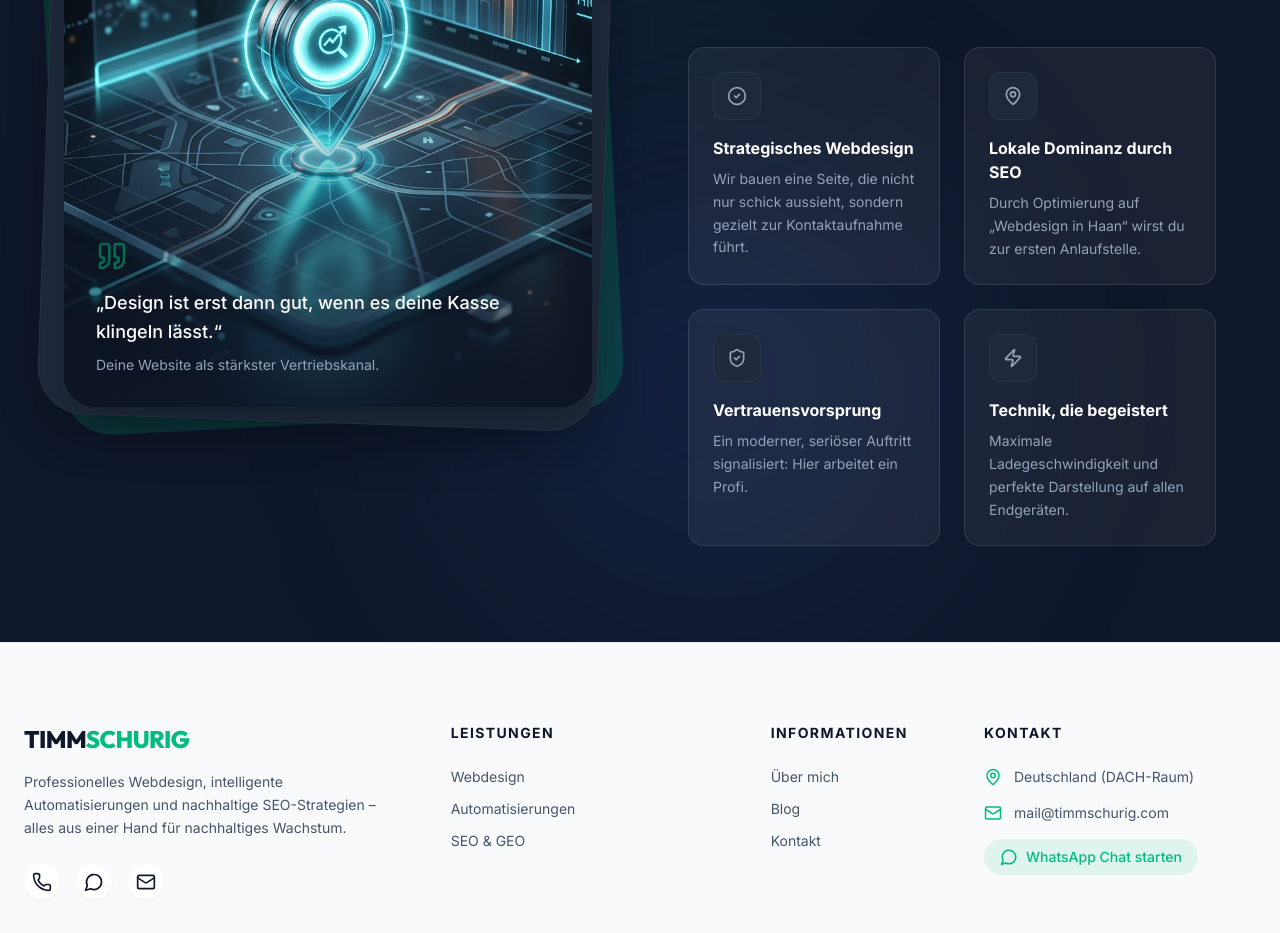
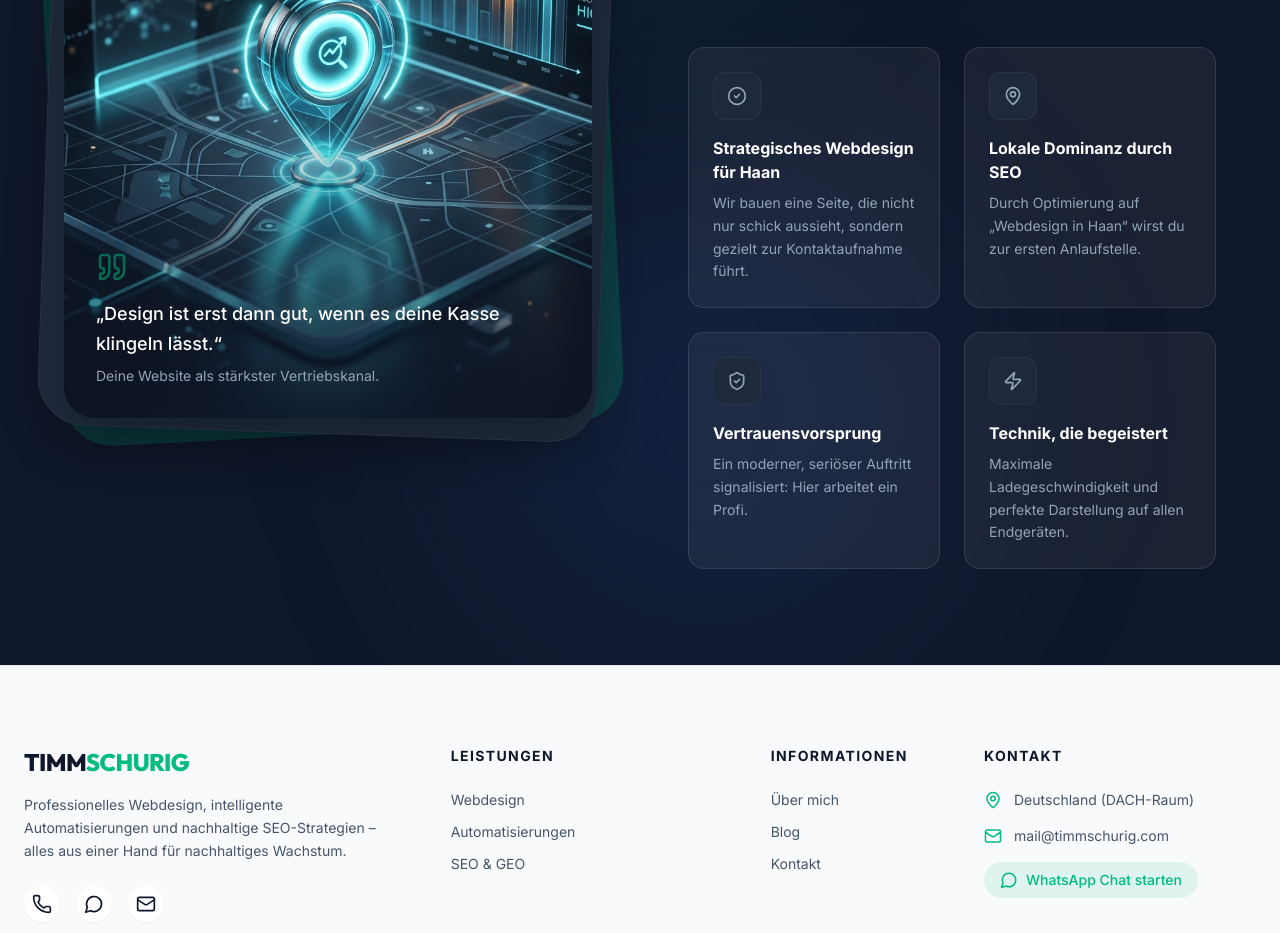
Before and after one commit to timmsug-source/website-linkedin, a Next.js app: page /webdesign/haan in a window 1280 px wide. Shown: the part 2240-3173 px from the top of the page. Built offline with nearby package versions, Linux system fonts and the light colour scheme.

Commit message:
Update title in HaanSolution

```diff
--- a/src/components/lp/HaanSections.tsx
+++ b/src/components/lp/HaanSections.tsx
@@ -109,7 +109,7 @@ export function HaanSolution() {
   const solutionPoints = [
     {
       icon: CheckCircle2,
-      title: "Strategisches Webdesign",
+      title: "Strategisches Webdesign für Haan",
       text: "Wir bauen eine Seite, die nicht nur schick aussieht, sondern gezielt zur Kontaktaufnahme führt."
     },
     {
```
